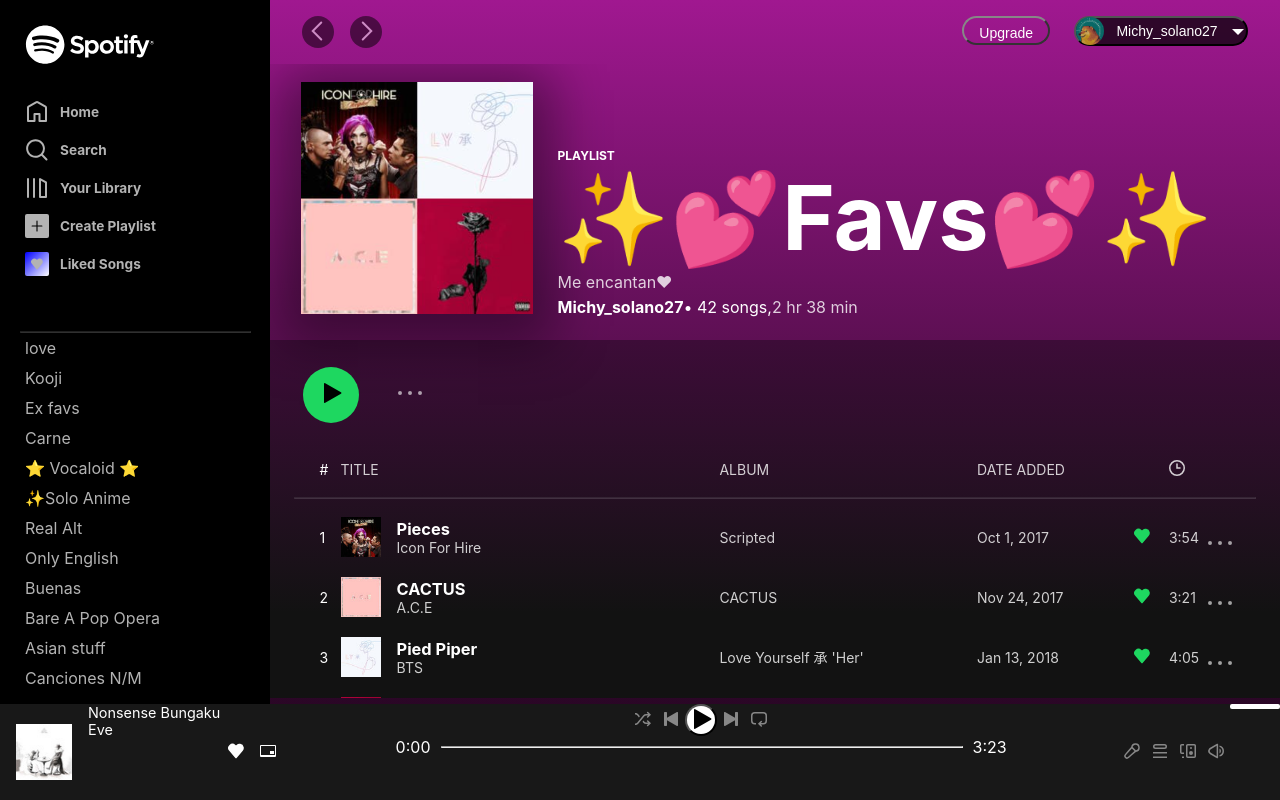
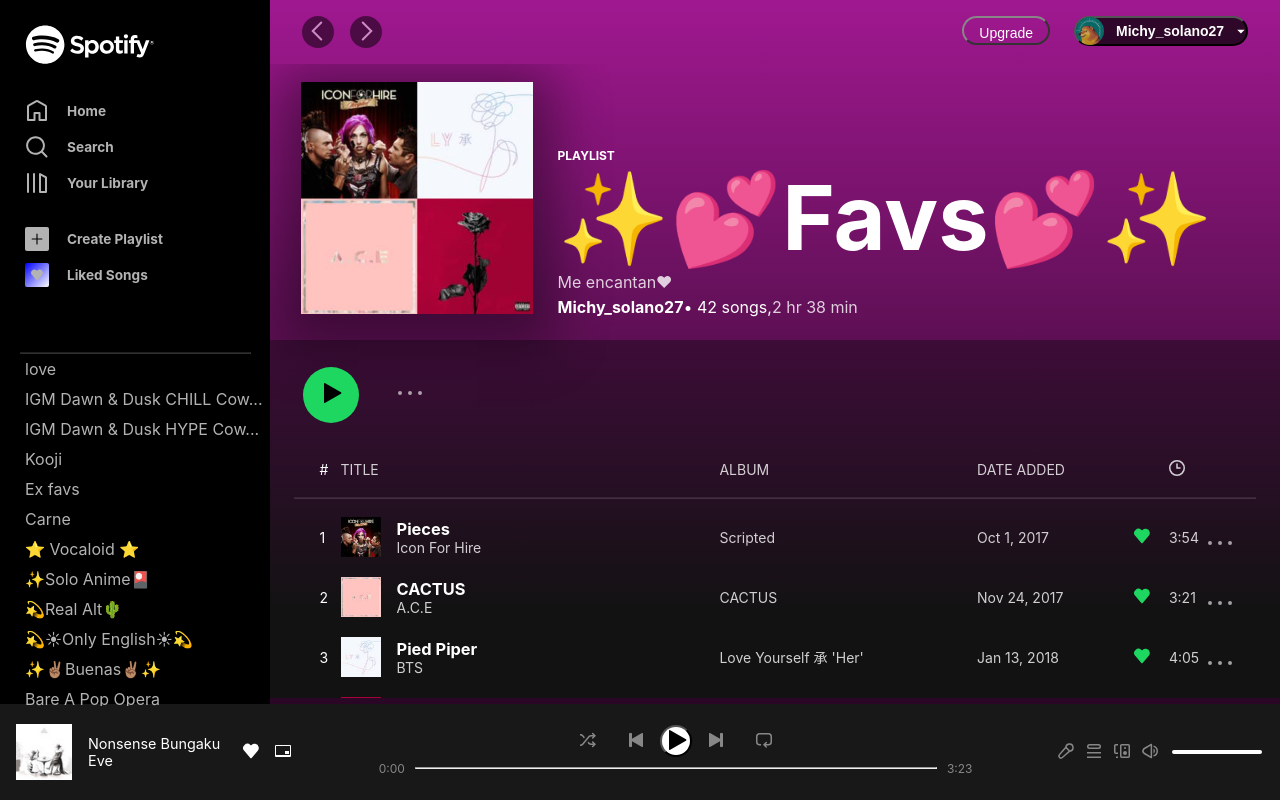
Before and after one commit to MaIsabelSolano/UVG_Web_SpotifyCopy, a React (Vite) app in the folder UVG_Web_SpotifyCopy/: page / in a window 1280 px wide. Built offline with nearby package versions, Linux system fonts and the light colour scheme.

Commit message:
Arreglos en el css

```diff
--- a/UVG_Web_SpotifyCopy/src/App.css
+++ b/UVG_Web_SpotifyCopy/src/App.css
@@ -63,11 +63,15 @@
 
 
 .navbar-iz-arriba {
-  height: 45%;
   display: flex;
   flex-direction: column;
-  height: 47%;
+  height: 50%;
   align-content: space-between;
+  margin: 0;
+}
+
+.navbar-iz-arriba-mid {
+  margin-bottom: 20px;
 }
 
 .navbar-iz-arriba-a {
@@ -89,7 +93,8 @@
 }
 
 .navbar-iz-arriba > div > a > p{
-  margin: 11px;
+  margin: 10px;
+  margin-left: 18px;
   text-align: left;
   color: #b3b3b3;
   font-size: 0.85rem;
@@ -180,6 +185,7 @@
   color: white;
   margin-left: 24px;
   font-size: 0.875rem;
+  font-weight: bold;
   width: 174px;
   height: 30px;
   padding: 0;
@@ -422,8 +428,10 @@
 .rep-info {
   display: flex;
   flex-direction: column;
+  justify-content: center;
   padding-left: 16px;
   height: 100%;
+  margin-right: 15px;
 }
 
 .rep-info > p {
@@ -443,6 +451,8 @@
   flex-direction: row;
   align-items: center;
   justify-content: center;
+  font-size: 12px;
+  color: #878787;
 }
 
 .btn-player-control {
@@ -465,6 +475,10 @@
   justify-content: center;
 }
 
+.player-control > .btn-player-control {
+  margin: 0px 10px;
+}
+
 .btn-play-control > svg {
   width: 12px;
   height: 12px;
@@ -477,14 +491,29 @@
   margin: 10px 10px;
 }
 
+.rep-mid {
+  display: flex;
+  flex-direction: column;
+  align-items: center;
+  justify-content: center;
+}
+
 .rep-der {
   display: flex;
   flex-direction: row;
+  justify-content: center;
+  align-items: center;
 }
 
 .rep-der > div {
-  width: 50px;
-  height: 5px;
+  width: 90px;
+  height: 4px;
+  margin-right: 18px;
+  margin-left: 8px;
   background-color: white;
   border-radius: 2px;
 }
+
+.rep-der > div:hover {
+  background-color: #1ed760;
+}
--- a/UVG_Web_SpotifyCopy/src/App.jsx
+++ b/UVG_Web_SpotifyCopy/src/App.jsx
@@ -47,7 +47,7 @@
                   </svg>
                 </a>
               </div>
-              <div>
+              <div className="navbar-iz-arriba-mid">
                 <a className="navbar-iz-arriba-a">
                   <svg role="img" height="24" width="24" class="Svg-sc-1bi12j5-0 jgfuCe home-icon" viewBox="0 0 24 24">
                     <path d="M12.5 3.247a1 1 0 00-1 0L4 7.577V20h4.5v-6a1 1 0 011-1h5a1 1 0 011 1v6H20V7.577l-7.5-4.33zm-2-1.732a3 3 0 013 0l7.5 4.33a2 2 0 011 1.732V21a1 1 0 01-1 1h-6.5a1 1 0 01-1-1v-6h-3v6a1 1 0 01-1 1H3a1 1 0 01-1-1V7.577a2 2 0 011-1.732l7.5-4.33z"></path>
@@ -89,20 +89,22 @@
             <hr></hr>
             <div className="navbar-iz-abajo">
               <p>love</p>
+              <p>IGM Dawn & Dusk CHILL Cow...</p>
+              <p>IGM Dawn & Dusk HYPE Cow...</p>
               <p>Kooji</p>
               <p>Ex favs</p>
               <p>Carne</p>
               <p>⭐ Vocaloid ⭐</p>
-              <p>✨Solo Anime</p>
-              <p>Real Alt</p>
-              <p>Only English</p>
-              <p>Buenas</p>
+              <p>✨Solo Anime🎴</p>
+              <p>💫Real Alt🌵</p>
+              <p>💫☀Only English☀💫</p>
+              <p>✨✌🏽Buenas✌🏽✨</p>
               <p>Bare A Pop Opera</p>
-              <p>Asian stuff</p>
-              <p>Canciones N/M</p>
+              <p>✨🇯🇵Asian stuff🇰🇷✨</p>
+              <p>👽Canciones N/M👽</p>
               <p>La hora sad :c</p>
-              <p>Instrumental</p>
-              <p>Favs</p>
+              <p>🌸Instrumental</p>
+              <p>✨💕Favs💕✨</p>
             </div>
           </nav>
           <div className="app-derecha">
```
